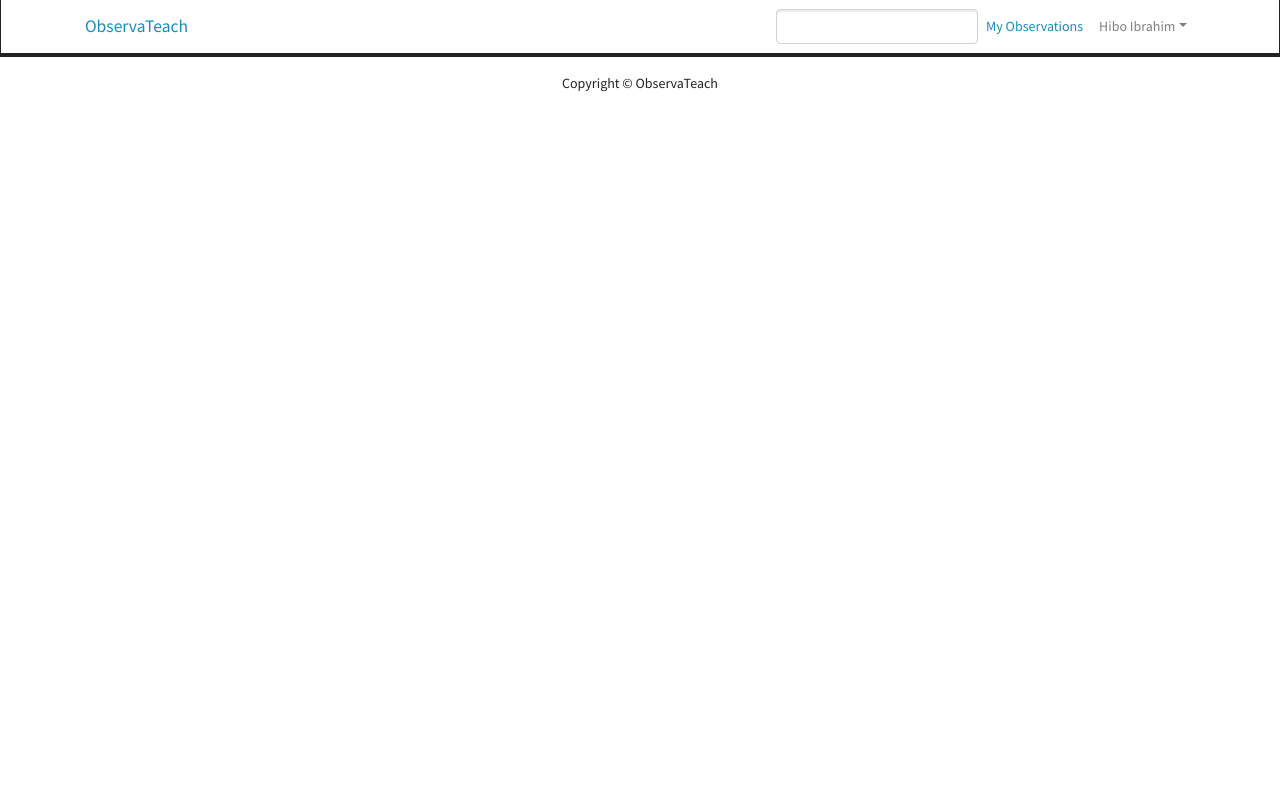
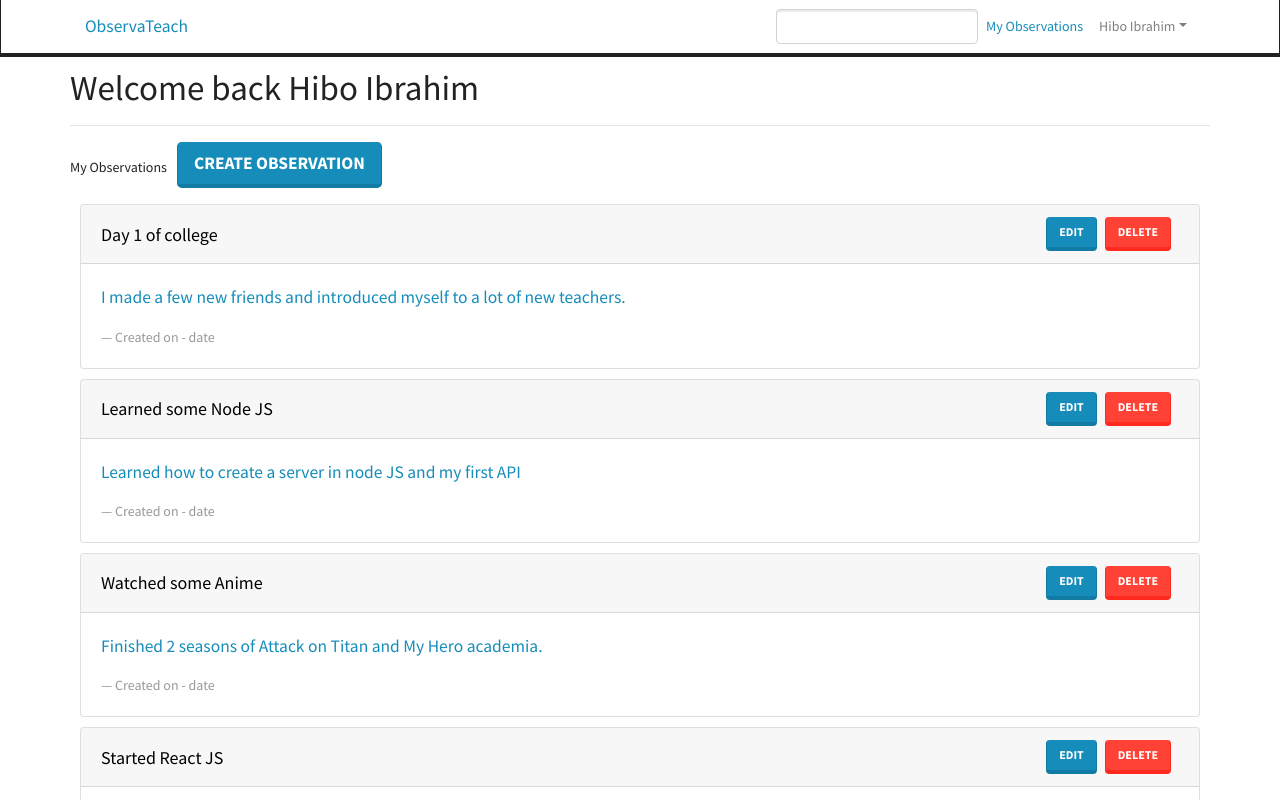
Before and after one commit to hiboibrahim/observateach, a React (Create React App) app in the folder frontend/: page /mynotes in a window 1280 px wide. Shown: the top 800 px of the page. Built offline with nearby package versions, Linux system fonts and the light colour scheme.

Commit message:
Create function and button for editing and deleting an observation.

```diff
--- a/frontend/src/App.js
+++ b/frontend/src/App.js
@@ -16,10 +16,10 @@
       <main className="App">
         <Routes>
 
-          <Route path="/" component={LandingPage} exact />
+          <Route path="/" Component={LandingPage} exact />
           <Route
           path="/mynotes"
-          component={({ history }) => (
+          Component={({ history }) => (
             <MyNotes search={search} history={history} />
 
           )}
--- /dev/null
+++ b/frontend/src/data/notes.js
@@ -0,0 +1,30 @@
+const notes = [
+    {
+      _id: "1",
+      title: "Day 1 of college",
+      content:
+        "I made a few new friends and introduced myself to a lot of new teachers.",
+      category: "College",
+    },
+    {
+      _id: "2",
+      title: "Learned some Node JS",
+      content: "Learned how to create a server in node JS and my first API",
+      category: "Learning",
+    },
+    {
+      _id: "3",
+      title: "Watched some Anime",
+      content: "Finished 2 seasons of Attack on Titan and My Hero academia.",
+      category: "Entertainment",
+    },
+    {
+      _id: 4,
+      title: "Started React JS",
+      content:
+        "Made my first App in React JS, feels awesome to learn something new. I aim to be a full stack dev someday",
+      category: "Learning",
+    },
+  ];
+
+  module.exports = notes;
--- a/frontend/src/screens/myNotes/myNotes.js
+++ b/frontend/src/screens/myNotes/myNotes.js
@@ -2,28 +2,86 @@
 import {Button, Card} from "react-bootstrap";
 import MainScreen from '../../components/MainScreen';
 import { Link } from "react-router-dom";
+import notes, {} from "../../data/notes";
 
 
 const myNotes = () => {
+  const deleteHandler = (id) => {
+    if (window.confirm("Are you sure?")){
+    }
+  }
   return (
     <div>
-    <MainScreen title= 'Welcome back Hibo Ibrahim'>My Observations </MainScreen>
+    <MainScreen title= 'Welcome back Hibo Ibrahim'>My Observations
 
     <Link to='/createnote'>
       <Button style={{ marginLeft: 10, marginBottom: 6 }} size='lg'>
         Create Observation
       </Button>
-      <Card>
-            <Card.Header>
-              <span>title</span>
+
+      {
+                        notes.map(note =>(
+                          <Card style={{ margin: 10 }} >
+                <Card.Header style={{ display: "flex" }}>
+            <span
+                    // onClick={() => ModelShow(note)}
+                    style={{
+                      color: "black",
+                      textDecoration: "none",
+                      flex: 1,
+                      cursor: "pointer",
+                      alignSelf: "center",
+                      fontSize: 18,
+                    }}
+                  >
+                {note.title} </span>
+
+
+            <div>
+              <Button href={`/note/${note._id}`}>Edit</Button>
+              <Button variant="danger" className="mx-2" onClick={() => deleteHandler(note._id)}>Delete</Button>
+
+            </div>
             </Card.Header>
+            <Card.Body>
+            <blockquote className="blockquote mb-0">
+          <p>
+           {note.content}
+          </p>
+          <footer className="blockquote-footer">
+            Created on - date
+          </footer>
+        </blockquote>
+            </Card.Body>
+      </Card>
+
+                        ))
+                    }
+      <Card style={{ margin: 10 }} >
+                <Card.Header style={{ display: "flex" }}>
+            <span
+                    // onClick={() => ModelShow(note)}
+                    style={{
+                      color: "black",
+                      textDecoration: "none",
+                      flex: 1,
+                      cursor: "pointer",
+                      alignSelf: "center",
+                      fontSize: 18,
+                    }}
+                  >
+                </span>
+
+
             <div>
               <Button>Edit</Button>
               <Button variant="danger" className="mx-2">Delete</Button>
 
             </div>
+            </Card.Header>
       </Card>
     </Link>
+    </MainScreen>
     </div>
   );
 };
```
